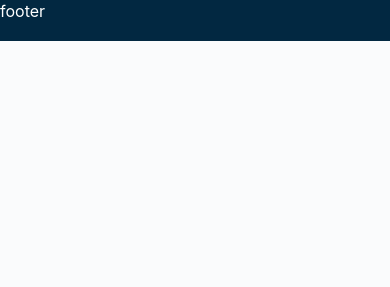
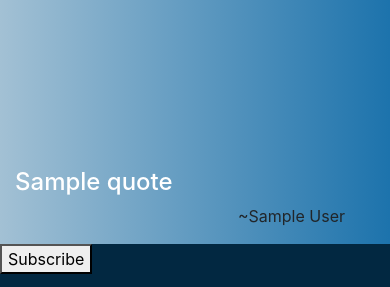
Before and after one commit to Muia23/soi, a Flask app: template app/templates/index.html in a window 390 px wide. Shown: the part 803-1090 px from the top of the page. Before the commit the page ends 844 px from the top, so only its background shows below. Run offline with Flask 2, Linux system fonts and the light colour scheme; the template is opened without the code that fills it: most values are stand-ins (such as "Sample title", 1, 10 or a date in 2020); data that the repository does not hold is empty; some libraries are stand-ins or nearby versions.

Commit message:
interpolte the quote and the author

```diff
--- a/app/templates/index.html
+++ b/app/templates/index.html
@@ -17,11 +17,18 @@
                     </div>
                     {% endfor %}
                 </div>
+                <div class="col-md-4 quote">
+
+                    <div class="container" style="padding-top: 20vh;">
+                        <h4 style="color: white;">{{quotes.quote}}</h4>
+                        <p style="text-align: right;"> ~{{quotes.author}}</p>
+                    </div>
+                </div>
             </div>
         </div>
     </div>
     <footer class= "footer">
-        <p>footer</p>
+        <a href="/subscribe"><button>Subscribe </button></a>
     </footer>
     <style>
     .body {
@@ -55,6 +62,7 @@
       -ms-overflow-style: none;  /* IE and Edge */
       scrollbar-width: none;  /* Firefox */
     }
+
     </style>
 <script src="https://code.jquery.com/jquery-3.5.1.min.js" integrity="sha256-9/aliU8dGd2tb6OSsuzixeV4y/faTqgFtohetphbbj0=" crossorigin="anonymous"></script>
 <script src="https://cdn.jsdelivr.net/npm/popper.js@1.16.0/dist/umd/popper.min.js" integrity="sha384-Q6E9RHvbIyZFJoft+2mJbHaEWldlvI9IOYy5n3zV9zzTtmI3UksdQRVvoxMfooAo" crossorigin="anonymous"></script>
```
